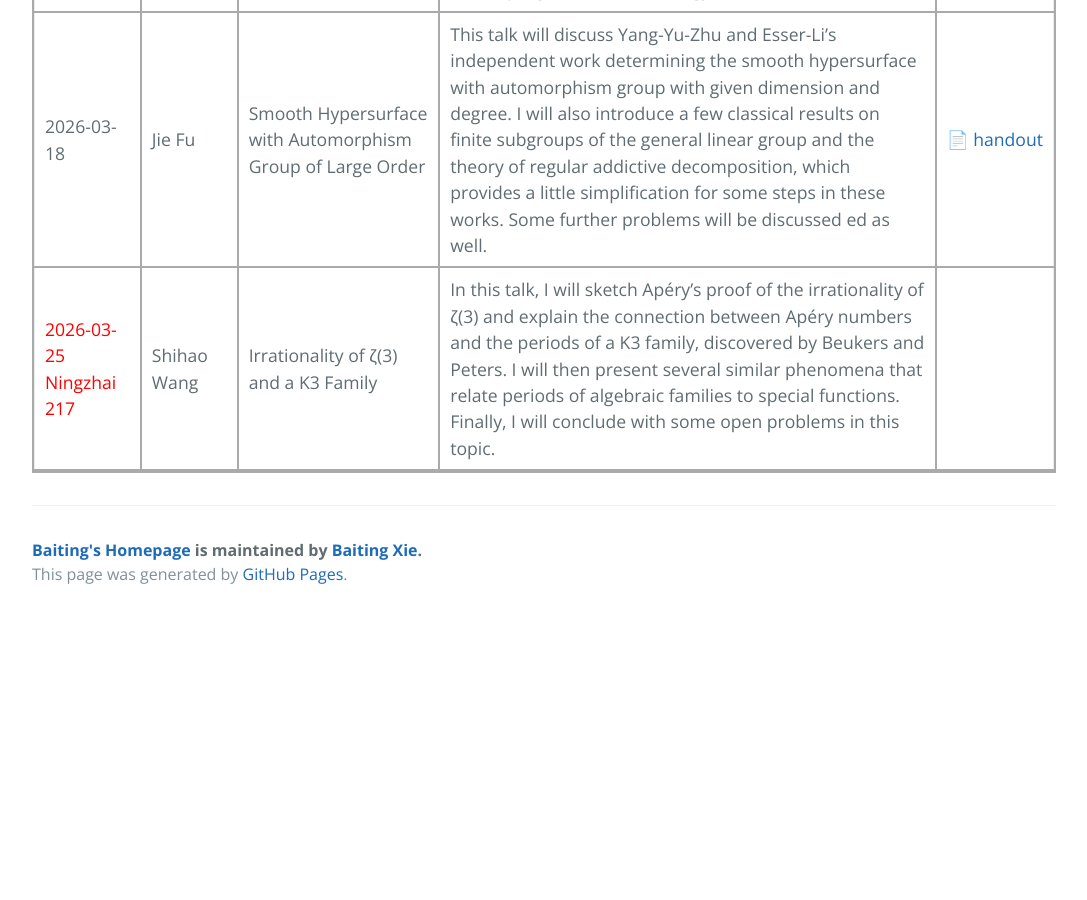
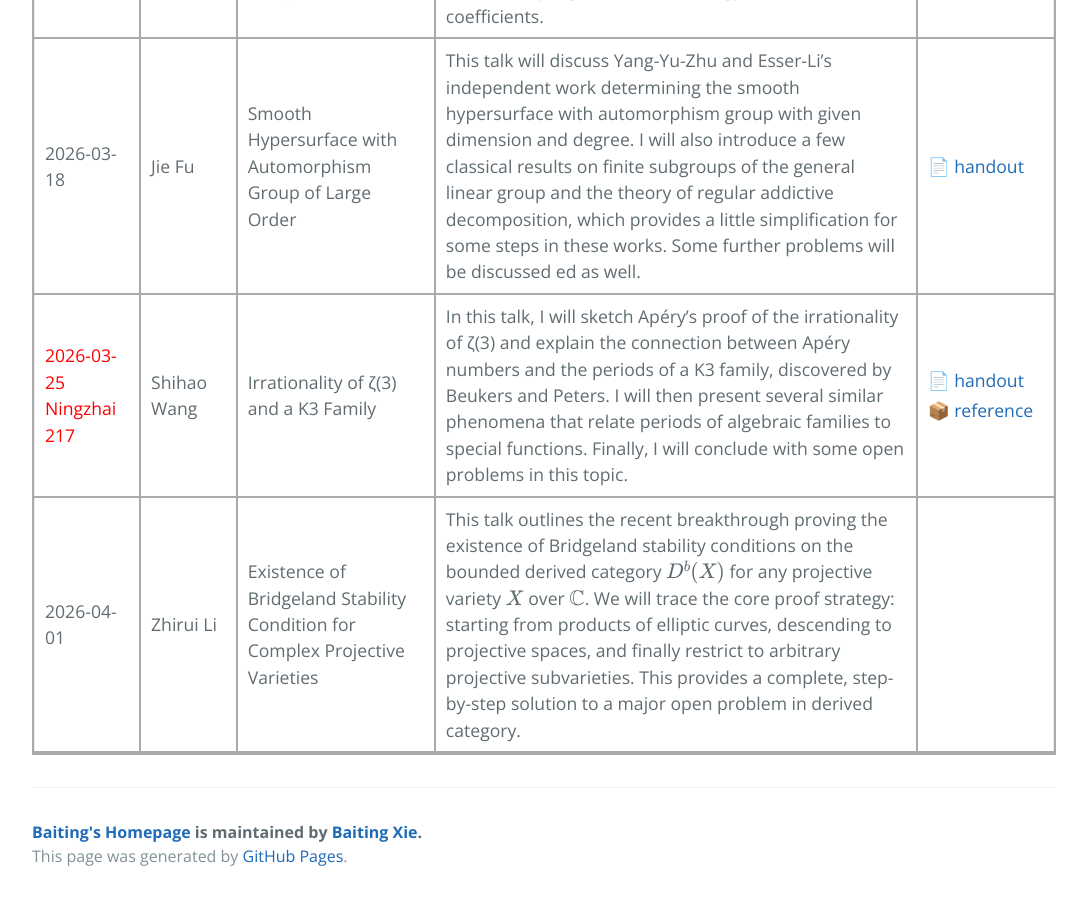
Before and after one commit to xiebaiting/math, a Jekyll site: the page built from 2026 Spring Learning Seminar/index.html, in a window 1280 px wide and 900 px high, scrolled down 758 px. Shown: the whole window, without its empty margins (96-1183 px from the left). Built offline with Jekyll 4.4.1, drawn with Linux system fonts in a browser that asks for light colours; formulas are drawn with MathJax 3; before the commit the page ends 1376 px from its top, so only the background shows below that.

Commit message:
20260327

```diff
--- a/2026 Spring Learning Seminar/index.html
+++ b/2026 Spring Learning Seminar/index.html
@@ -56,8 +56,20 @@ title: 2026 Spring Learning Seminar
         <td style="padding:8px 10px; border-bottom:2px solid #aaa; border-right:2px solid #aaa;">Irrationality of ζ(3) and a K3 Family</td>
         <td style="padding:8px 10px; border-bottom:2px solid #aaa; border-right:2px solid #aaa;">In this talk, I will sketch Apéry’s proof of the irrationality of ζ(3) and explain the connection between Apéry numbers and the periods of a K3 family, discovered by Beukers and Peters. I will then present several similar phenomena that relate periods of algebraic families to special functions. Finally, I will conclude with some open problems in this topic.</td>
         <td style="padding:8px 10px; border-bottom:2px solid #aaa;">
+            <div style="display:flex; flex-wrap:wrap; gap:4px;">
+                <a href="irrationality_of_zeta(3)_and_a_K3_family.pdf" class="file-tag" style="white-space: nowrap;">📄 handout</a>
+                <a href="reference.zip" class="file-tag" style="white-space: nowrap;">📦 reference</a>
+            </div>
+        </td>
+    </tr>
+    <tr>
+        <td style="padding:8px 10px; border-bottom:2px solid #aaa; border-right:2px solid #aaa;">2026-04-01</td>
+        <td style="padding:8px 10px; border-bottom:2px solid #aaa; border-right:2px solid #aaa;">Zhirui Li</td>
+        <td style="padding:8px 10px; border-bottom:2px solid #aaa; border-right:2px solid #aaa;">Existence of Bridgeland Stability Condition for Complex Projective Varieties</td>
+        <td style="padding:8px 10px; border-bottom:2px solid #aaa; border-right:2px solid #aaa;">This talk outlines the recent breakthrough proving the existence of Bridgeland stability conditions on the bounded derived category $D^b(X)$ for any projective variety $X$ over $\mathbb{C}$. We will trace the core proof strategy: starting from products of elliptic curves, descending to projective spaces, and finally restrict to arbitrary projective subvarieties. This provides a complete, step-by-step solution to a major open problem in derived category.</td>
+        <td style="padding:8px 10px; border-bottom:2px solid #aaa;">
             <!-- <div style="display:flex; flex-wrap:wrap; gap:4px;">
-                <a href="Topology_and_Combinatorics_of_Complex_Hyperplane_Arrangement_Complement.pdf" class="file-tag" style="white-space: nowrap;">📄 handout</a>
+                <a href="Hypersurface_with_Automorphism_Group_of_Large_Order.pdf" class="file-tag" style="white-space: nowrap;">📄 handout</a>
             </div> -->
         </td>
     </tr>
```
Also changed, not shown: _includes/head.html (+16 -0 lines), 7 other files.
